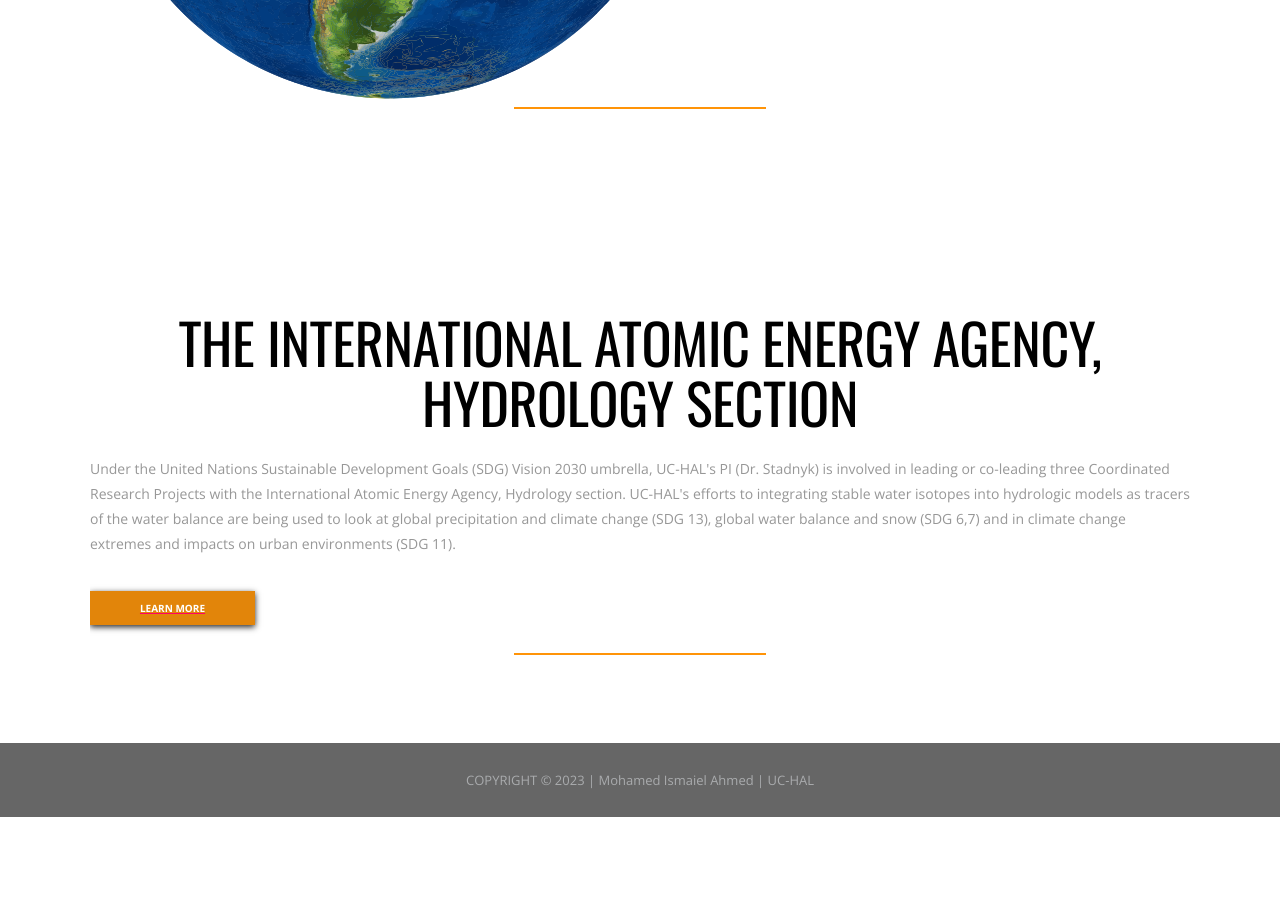
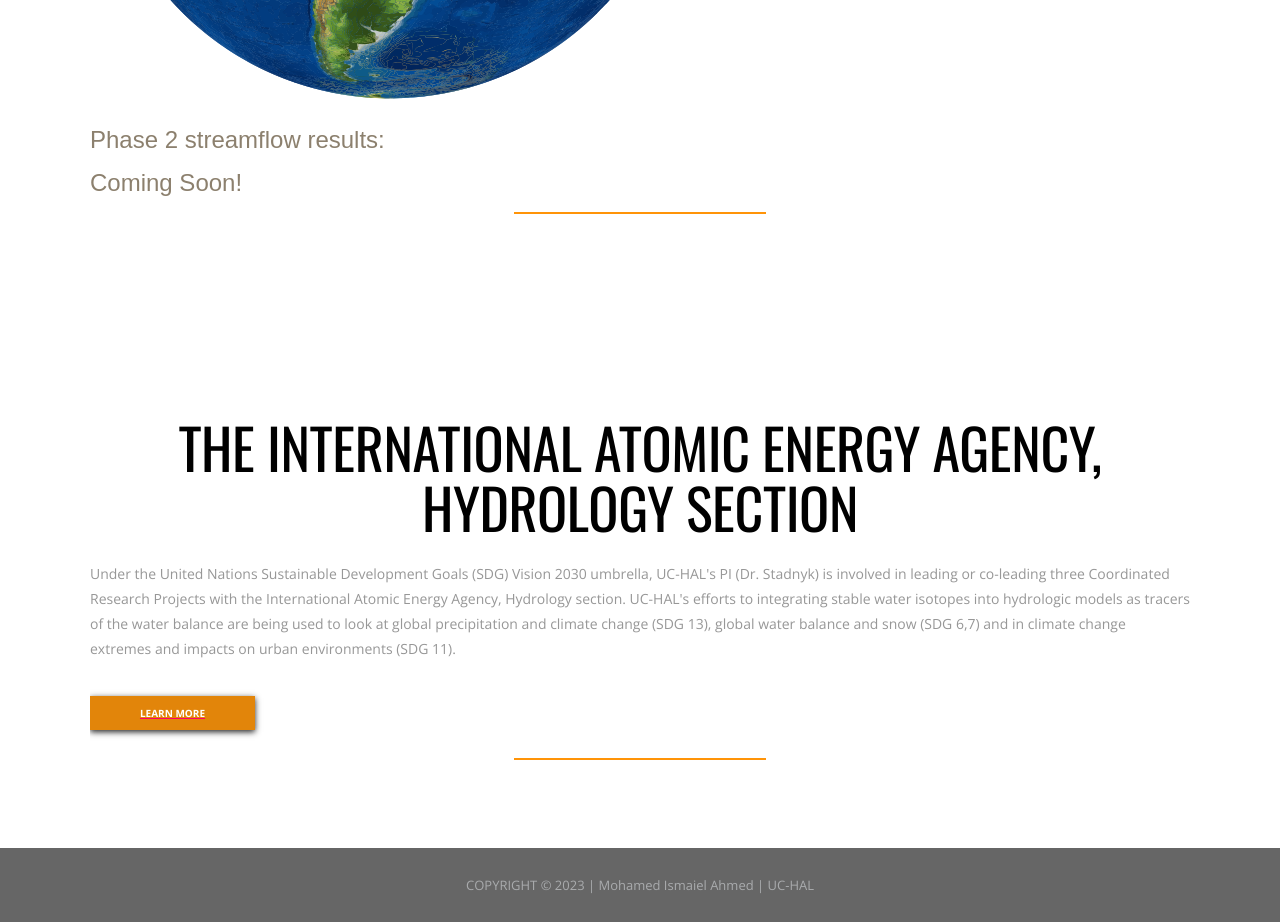
Before and after one commit to UC-HAL/UC-HAL.github.io, a plain HTML site: page projects.html in a window 1280 px wide. Shown: the part 2760-3682 px from the top of the page. Before the commit the page ends 3577 px from the top, so only its background shows below. Drawn offline with nearby package versions, Linux system fonts and the light colour scheme; some packages are replaced by stand-ins of ours.

Commit message:
Update projects.html

```diff
--- a/projects.html
+++ b/projects.html
@@ -182,6 +182,16 @@ http://www.templatemo.com/tm-473-november
                     >
                     </iframe>
 
+
+
+
+                    <br>
+                    <br>
+
+                    <h3 style="text-align:left;">Phase 2 streamflow results: </h3>
+		    <h3 style="text-align:left;">Coming Soon! </h3>
+
+
                     <div class="Line"></div>
                 </div>
             </div>
```
